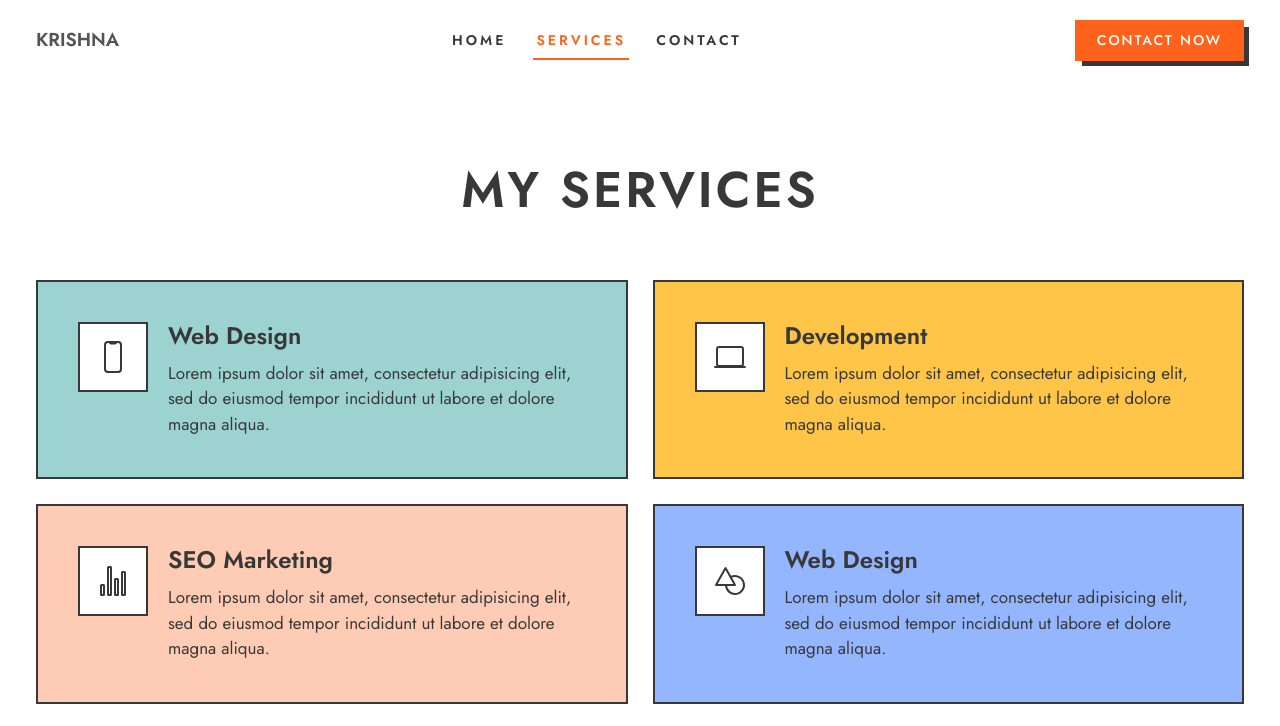
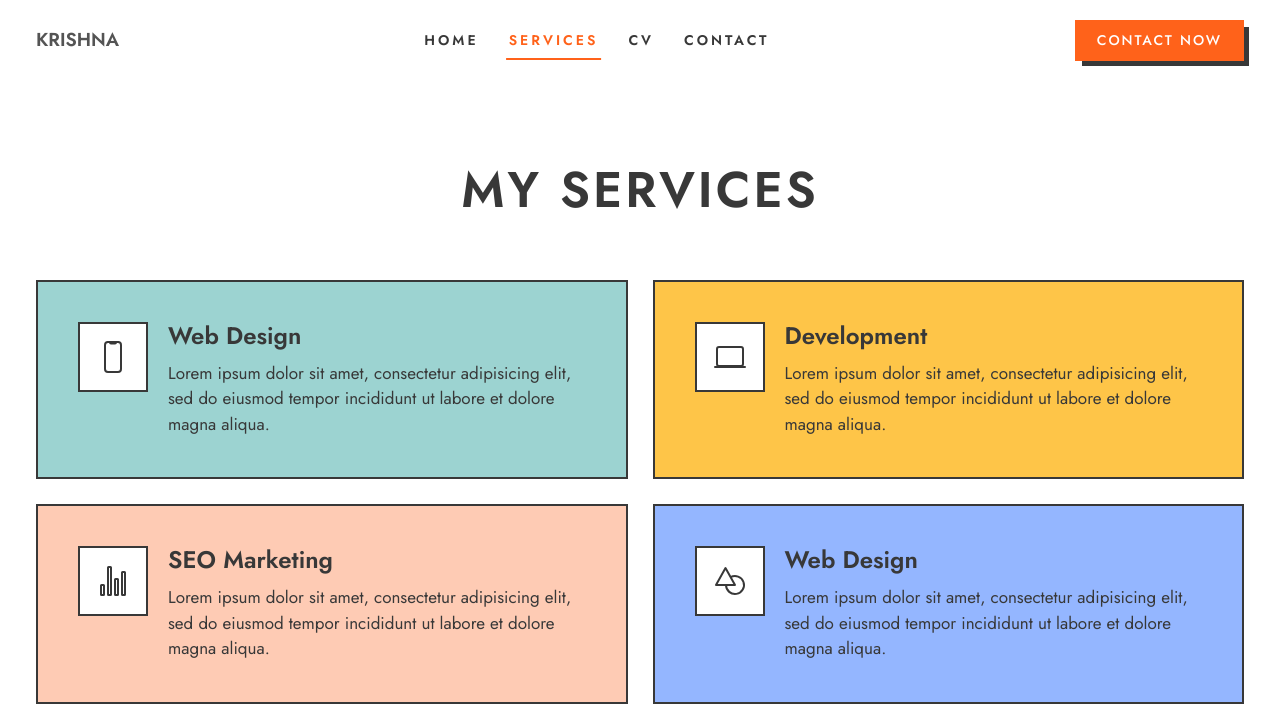
Before and after one commit to krishn404/responsive-website, a plain HTML site: page service.html in a window 1280 px wide. Shown: the top 726 px of the page. Drawn offline with nearby package versions, Linux system fonts and the light colour scheme.

Commit message:
Update service.html

```diff
--- a/service.html
+++ b/service.html
@@ -70,7 +70,9 @@
             <a href="#" class="label-lg navbar-link has-after active">Services</a>
           </li>
 
-
+          <li class="navbar-item">
+            <a href="https://krishna-cv.vercel.app/" class="label-lg navbar-link has-after">CV</a>
+          </li>
 
           <li class="navbar-item">
             <a href="./contact.html" class="label-lg navbar-link has-after">Contact</a>
```
